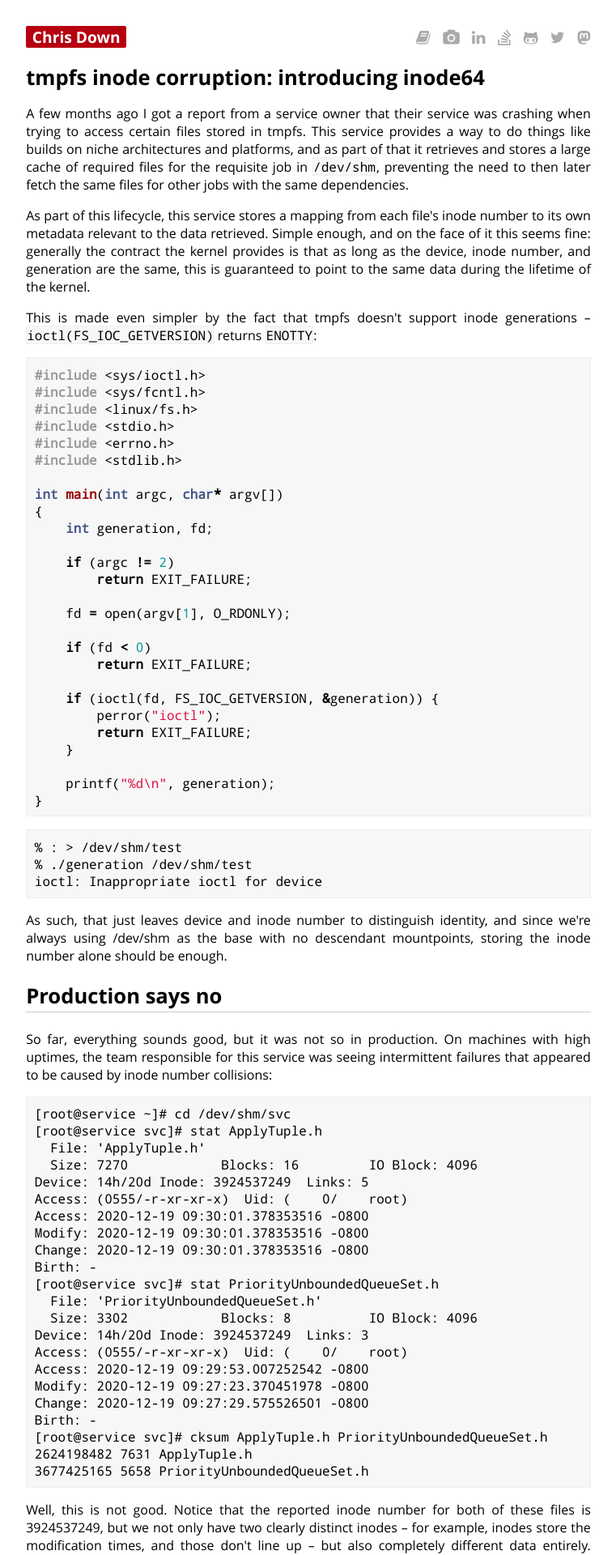
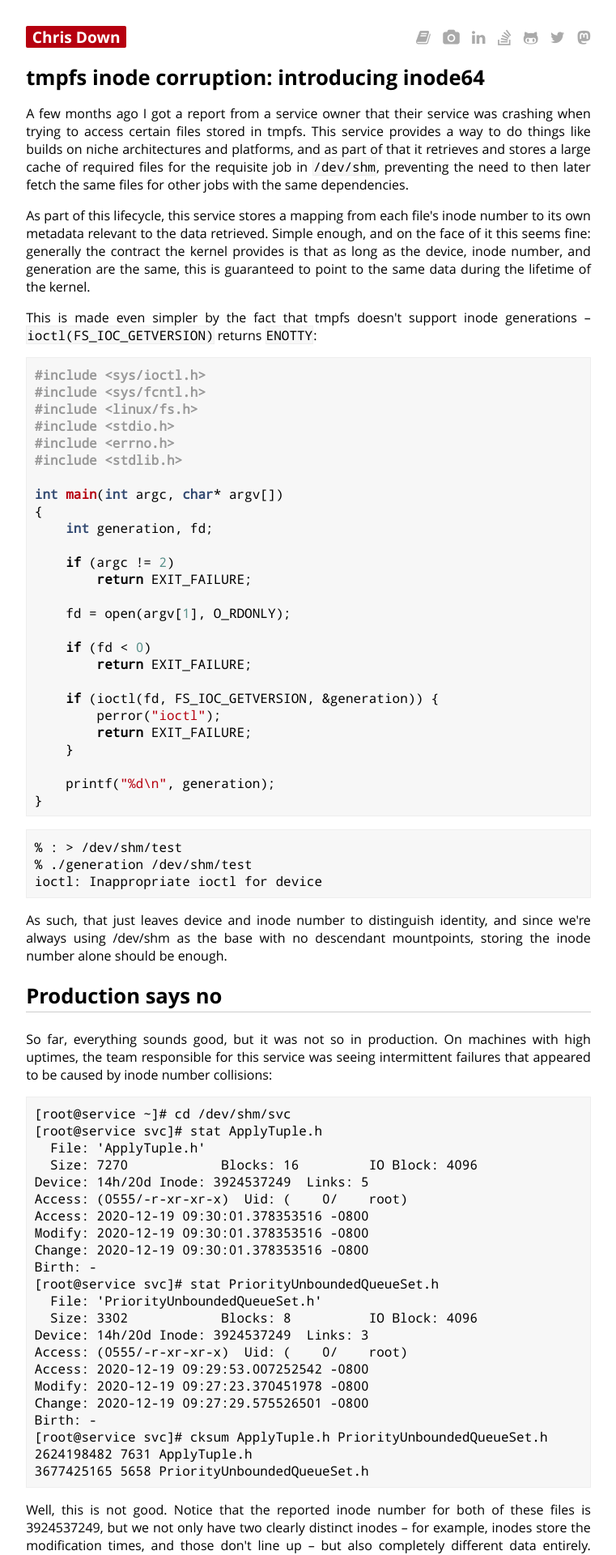
Before and after one commit to cdown/chrisdown.name, a Jekyll site: the page built from _posts/2021-07-02-tmpfs-inode-corruption-introducing-inode64.md, in a window 1280 px wide. Shown: the top 1920 px of the page at 81% size, without its empty margins (259-1020 px from the left). Built offline with Jekyll 4.4.1, drawn with Linux system fonts in a browser that asks for light colours.

Commit message:
css: Unify syntax highlighting colours a bit more

```diff
--- a/css/style.css
+++ b/css/style.css
@@ -442,15 +442,15 @@ td.status-image a:hover {
     background-color: transparent;
 }
 
-/* Syntax highlighting */
+/* Syntax highlighting. Suggested to use http://colormind.io/ to get */
 
-.highlight .c { color: #999988; font-style: italic } /* Comment */
-.highlight .err { color: #a61717; background-color: #e3d2d2 } /* Error */
+.highlight .c { color: #999999; font-style: italic } /* Comment */
+.highlight .err { color: #fff; background-color: #B6000F } /* Error */
 .highlight .k { font-weight: bold } /* Keyword */
-.highlight .o { font-weight: bold } /* Operator */
-.highlight .cm { color: #999988; font-style: italic } /* Comment.Multiline */
+.highlight .cm { color: #999999; font-style: italic } /* Comment.Multiline */
 .highlight .cp { color: #999999; font-weight: bold } /* Comment.Preproc */
-.highlight .c1 { color: #999988; font-style: italic } /* Comment.Single */
+.highlight .cpf { color: #999999; font-weight: bold } /* Comment.Preproc.File */
+.highlight .c1 { color: #999999; font-style: italic } /* Comment.Single */
 .highlight .cs { color: #999999; font-weight: bold; font-style: italic } /* Comment.Special */
 .highlight .gd { color: #000000; background-color: #ffdddd } /* Generic.Deleted */
 .highlight .gd .x { color: #000000; background-color: #ffaaaa } /* Generic.Deleted.Specific */
@@ -459,7 +459,7 @@ td.status-image a:hover {
 .highlight .gh { color: #999999 } /* Generic.Heading */
 .highlight .gi { color: #000000; background-color: #ddffdd } /* Generic.Inserted */
 .highlight .gi .x { color: #000000; background-color: #aaffaa } /* Generic.Inserted.Specific */
-.highlight .go { color: #888888 } /* Generic.Output */
+.highlight .go { color: #999999 } /* Generic.Output */
 .highlight .gp { color: #555555 } /* Generic.Prompt */
 .highlight .gs { font-weight: bold } /* Generic.Strong */
 .highlight .gu { color: #aaaaaa } /* Generic.Subheading */
@@ -468,38 +468,38 @@ td.status-image a:hover {
 .highlight .kd { font-weight: bold } /* Keyword.Declaration */
 .highlight .kp { font-weight: bold } /* Keyword.Pseudo */
 .highlight .kr { font-weight: bold } /* Keyword.Reserved */
-.highlight .kt { color: #445588; font-weight: bold } /* Keyword.Type */
-.highlight .m { color: #009999 } /* Literal.Number */
-.highlight .s { color: #d14 } /* Literal.String */
+.highlight .kt { color: #324971; font-weight: bold } /* Keyword.Type */
+.highlight .m { color: #578f89 } /* Literal.Number */
+.highlight .s { color: #B6000F } /* Literal.String */
 .highlight .na { color: #008080 } /* Name.Attribute */
-.highlight .nb { color: #0086B3 } /* Name.Builtin */
-.highlight .nc { color: #445588; font-weight: bold } /* Name.Class */
+.highlight .nb { color: #578f89 } /* Name.Builtin */
+.highlight .nc { color: #324971; font-weight: bold } /* Name.Class */
 .highlight .no { color: #008080 } /* Name.Constant */
 .highlight .ni { color: #800080 } /* Name.Entity */
-.highlight .ne { color: #990000; font-weight: bold } /* Name.Exception */
-.highlight .nf { color: #990000; font-weight: bold } /* Name.Function */
+.highlight .ne { color: #B6000F; font-weight: bold } /* Name.Exception */
+.highlight .nf { color: #B6000F; font-weight: bold } /* Name.Function */
 .highlight .nn { color: #555555 } /* Name.Namespace */
 .highlight .nt { color: #000080 } /* Name.Tag */
 .highlight .nv { color: #008080 } /* Name.Variable */
 .highlight .ow { font-weight: bold } /* Operator.Word */
 .highlight .w { color: #bbbbbb } /* Text.Whitespace */
-.highlight .mf { color: #009999 } /* Literal.Number.Float */
-.highlight .mh { color: #009999 } /* Literal.Number.Hex */
-.highlight .mi { color: #009999 } /* Literal.Number.Integer */
-.highlight .mo { color: #009999 } /* Literal.Number.Oct */
-.highlight .sb { color: #d14 } /* Literal.String.Backtick */
-.highlight .sc { color: #d14 } /* Literal.String.Char */
-.highlight .sd { color: #d14 } /* Literal.String.Doc */
-.highlight .s2 { color: #d14 } /* Literal.String.Double */
-.highlight .se { color: #d14 } /* Literal.String.Escape */
-.highlight .sh { color: #d14 } /* Literal.String.Heredoc */
-.highlight .si { color: #d14 } /* Literal.String.Interpol */
-.highlight .sx { color: #d14 } /* Literal.String.Other */
+.highlight .mf { color: #578f89 } /* Literal.Number.Float */
+.highlight .mh { color: #578f89 } /* Literal.Number.Hex */
+.highlight .mi { color: #578f89 } /* Literal.Number.Integer */
+.highlight .mo { color: #578f89 } /* Literal.Number.Oct */
+.highlight .sb { color: #B6000F } /* Literal.String.Backtick */
+.highlight .sc { color: #B6000F } /* Literal.String.Char */
+.highlight .sd { color: #B6000F } /* Literal.String.Doc */
+.highlight .s2 { color: #B6000F } /* Literal.String.Double */
+.highlight .se { color: #B6000F } /* Literal.String.Escape */
+.highlight .sh { color: #B6000F } /* Literal.String.Heredoc */
+.highlight .si { color: #B6000F } /* Literal.String.Interpol */
+.highlight .sx { color: #B6000F } /* Literal.String.Other */
 .highlight .sr { color: #009926 } /* Literal.String.Regex */
-.highlight .s1 { color: #d14 } /* Literal.String.Single */
+.highlight .s1 { color: #B6000F } /* Literal.String.Single */
 .highlight .ss { color: #990073 } /* Literal.String.Symbol */
 .highlight .bp { color: #999999 } /* Name.Builtin.Pseudo */
 .highlight .vc { color: #008080 } /* Name.Variable.Class */
 .highlight .vg { color: #008080 } /* Name.Variable.Global */
 .highlight .vi { color: #008080 } /* Name.Variable.Instance */
-.highlight .il { color: #009999 } /* Literal.Number.Integer.Long */
+.highlight .il { color: #578f89 } /* Literal.Number.Integer.Long */
```
